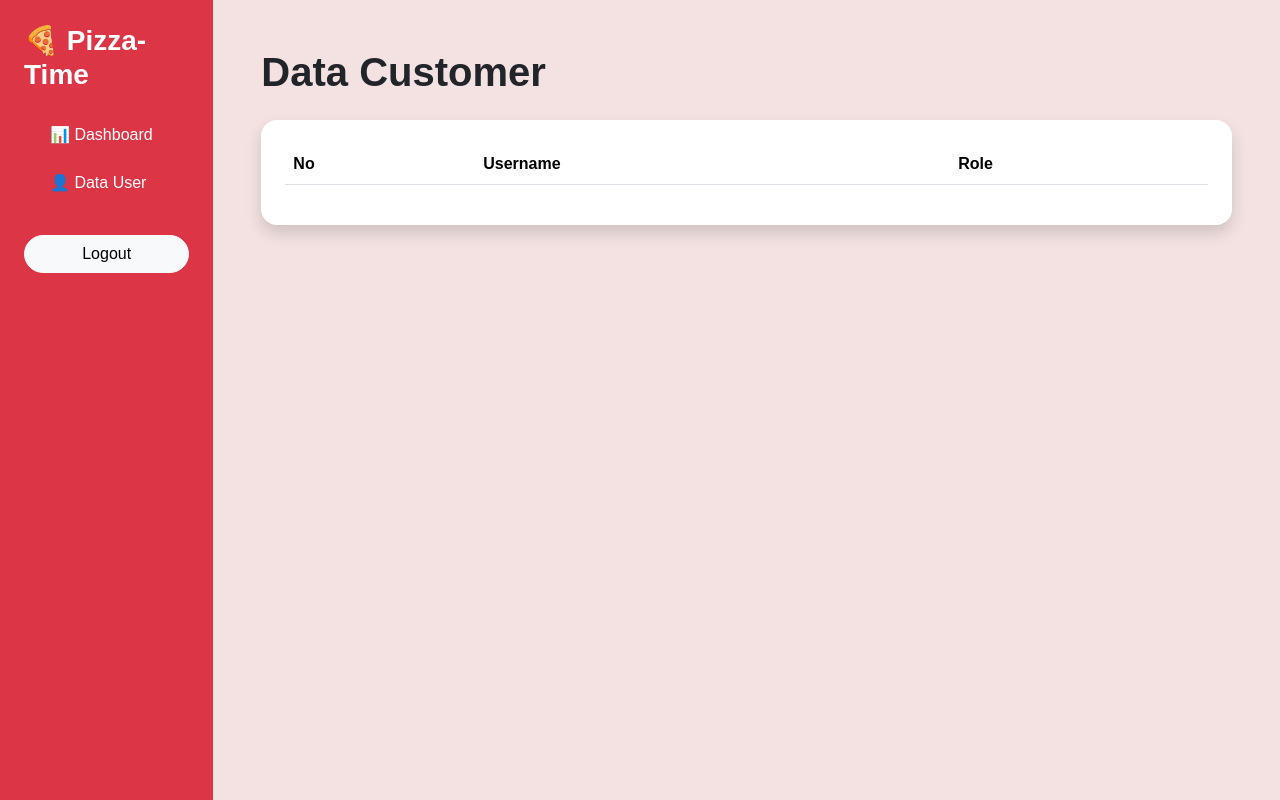
After one commit to BubiBola20/Pizza-Time, a PHP site: page /admin/data_users.php in a window 1280 px wide. The commit adds this page. Run offline with PHP 8.4, Linux system fonts and the light colour scheme; a user stored in the database is signed in; data comes from the database, SQL or seed files in the repository; lists and menus that the app fills with data are empty.

Commit message:
perbaikan dashabord

```diff
--- a/admin/dashboard.php
+++ b/admin/dashboard.php
@@ -1,7 +1,7 @@
 <?php
 session_start();
 
-include 'koneksi.php';
+include '../koneksi.php';
 
 // CEK LOGIN ADMIN
 if(!isset($_SESSION['role'])){
--- /dev/null
+++ b/admin/data_users.php
@@ -0,0 +1,160 @@
+<?php
+session_start();
+
+include '../koneksi.php';
+
+// CEK LOGIN
+if(!isset($_SESSION['role'])){
+
+    header("Location: ../login.php");
+
+}
+
+// CEK ADMIN
+if($_SESSION['role'] != 'admin'){
+
+    header("Location: ../index.php");
+
+}
+
+// AMBIL DATA USER
+$user = mysqli_query($koneksi,
+    "SELECT * FROM users
+     WHERE role='customer'");
+?>
+
+<!DOCTYPE html>
+<html lang="en">
+<head>
+
+    <meta charset="UTF-8">
+
+    <meta name="viewport"
+          content="width=device-width, initial-scale=1.0">
+
+    <title>Data User</title>
+
+    <!-- Bootstrap -->
+    <link href="https://cdn.jsdelivr.net/npm/bootstrap@5.3.8/dist/css/bootstrap.min.css"
+          rel="stylesheet">
+
+    <!-- CSS -->
+    <link rel="stylesheet"
+          href="../css/style.css">
+
+</head>
+<body>
+
+<div class="container-fluid">
+
+    <div class="row">
+
+        <!-- SIDEBAR -->
+        <div class="col-md-2 bg-danger min-vh-100 p-4">
+
+            <h3 class="text-white fw-bold mb-4">
+                🍕 Pizza-Time
+            </h3>
+
+            <ul class="nav flex-column">
+
+                <li class="nav-item mb-2">
+
+                    <a href="dashboard.php"
+                       class="nav-link text-white">
+
+                       📊 Dashboard
+
+                    </a>
+
+                </li>
+
+                <li class="nav-item mb-2">
+
+                    <a href="data_user.php"
+                       class="nav-link text-white">
+
+                       👤 Data User
+
+                    </a>
+
+                </li>
+
+                <li class="nav-item mt-4">
+
+                    <a href="../logout.php"
+                       class="btn btn-light w-100 rounded-pill">
+
+                       Logout
+
+                    </a>
+
+                </li>
+
+            </ul>
+
+        </div>
+
+        <!-- CONTENT -->
+        <div class="col-md-10 p-5">
+
+            <h1 class="fw-bold mb-4">
+                Data Customer
+            </h1>
+
+            <div class="card border-0 shadow rounded-4 p-4">
+
+                <table class="table table-hover">
+
+                    <thead>
+
+                        <tr>
+
+                            <th>No</th>
+                            <th>Username</th>
+                            <th>Role</th>
+
+                        </tr>
+
+                    </thead>
+
+                    <tbody>
+
+                        <?php
+                        $no = 1;
+
+                        while($data = mysqli_fetch_assoc($user)) :
+                        ?>
+
+                        <tr>
+
+                            <td>
+                                <?php echo $no++; ?>
+                            </td>
+
+                            <td>
+                                <?php echo $data['username']; ?>
+                            </td>
+
+                            <td>
+                                <?php echo $data['role']; ?>
+                            </td>
+
+                        </tr>
+
+                        <?php endwhile; ?>
+
+                    </tbody>
+
+                </table>
+
+            </div>
+
+        </div>
+
+    </div>
+
+</div>
+
+</body>
+</html>
--- a/admin/edit_pizza.php
+++ b/admin/edit_pizza.php
@@ -1,7 +1,7 @@
 <?php
 session_start();
 
-include 'koneksi.php';
+include '../koneksi.php';
 
 // CEK LOGIN
 if(!isset($_SESSION['role'])){
--- a/admin/hapus_pizza.php
+++ b/admin/hapus_pizza.php
@@ -1,7 +1,7 @@
 <?php
 session_start();
 
-include 'koneksi.php';
+include '../koneksi.php';
 
 // CEK LOGIN
 if(!isset($_SESSION['role'])){
--- a/admin/tambah_pizza.php
+++ b/admin/tambah_pizza.php
@@ -1,7 +1,7 @@
 <?php
 session_start();
 
-include 'koneksi.php';
+include '../koneksi.php';
 
 // CEK LOGIN ADMIN
 if(!isset($_SESSION['role'])){
```
Also changed, not shown: admin/data_order.php (added, +194 -0 lines).
